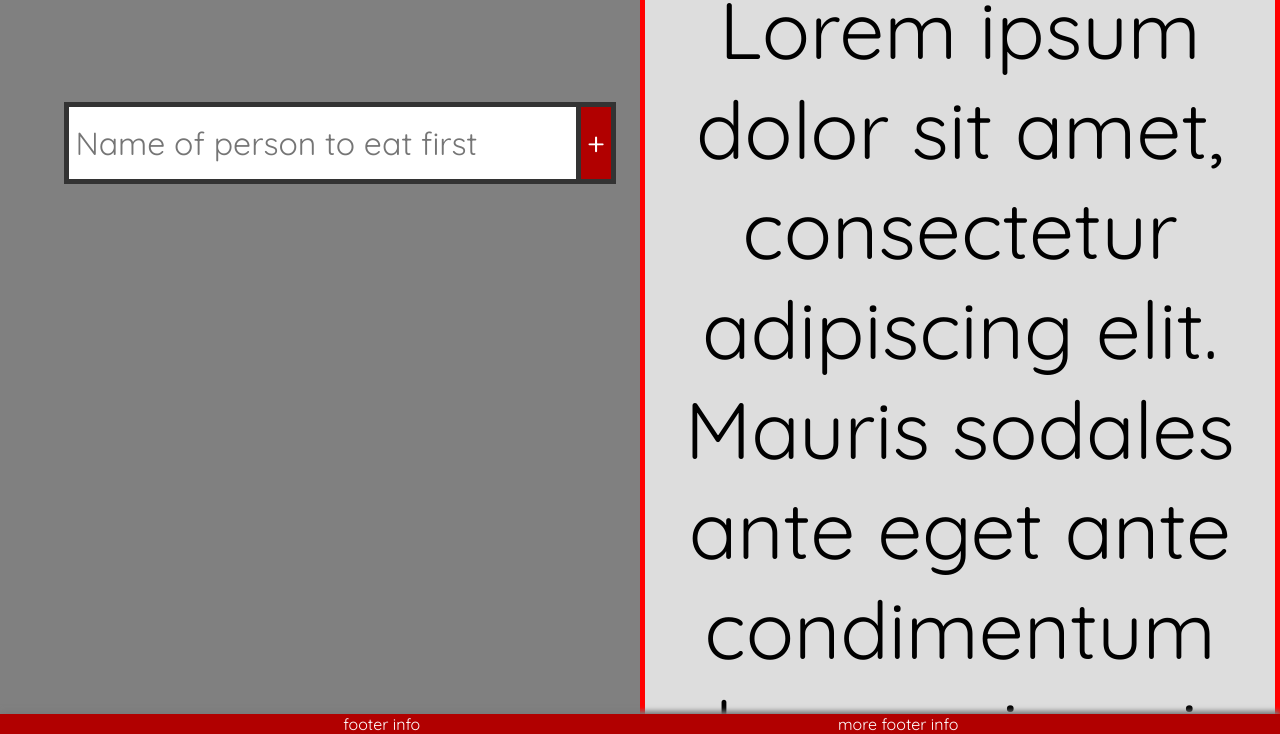
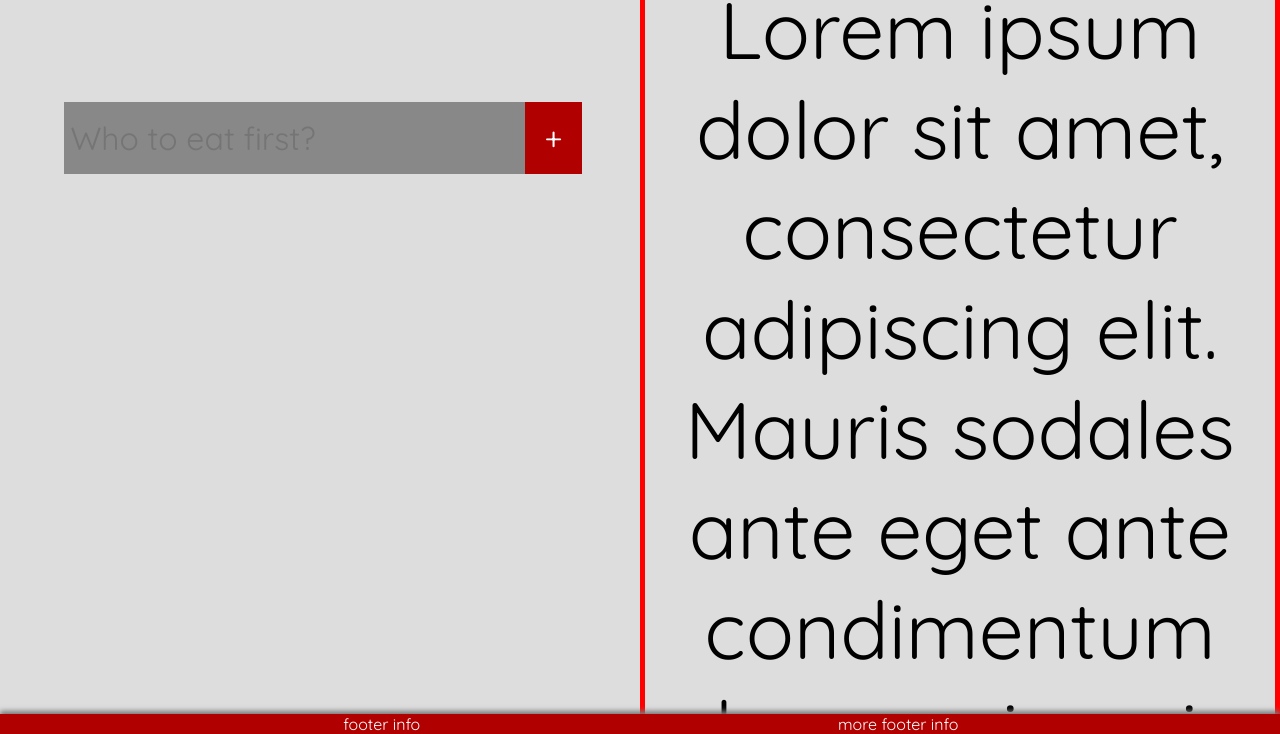
Before and after one commit to mbech/dfah, a plain HTML site: page index.html in a window 1280 px wide. Shown: the part 66-800 px from the top of the page. Drawn offline with Linux system fonts and the light colour scheme.

Commit message:
Refine input box and submit button styling

```diff
--- a/index.html
+++ b/index.html
@@ -22,7 +22,7 @@
       <section id="hat-entry">
         <form id="hat-entry-form"  action="" method="post">
           <input type="text" name="" id="hat-text-input" value=""
-          placeholder="Name of person to eat first"
+          placeholder="Who to eat first?"
           autocomplete="off"
           />
           <button type="button" id="hat-text-submit">+</button>
--- a/stylesheets/main.css
+++ b/stylesheets/main.css
@@ -74,7 +74,7 @@ header {
 }
 
 section {
-  background-color: grey;
+  background-color: #DDD;
   width: 50%;
   height: 100%;
   overflow:auto;
@@ -89,6 +89,7 @@ section {
   margin: auto;
   margin-top: 20%;
   overflow:auto;
+  margin-left: 10%;
 }
 
 #hat-entry-form input, #hat-entry-form button {
@@ -97,21 +98,25 @@ section {
   padding-top: .5em;
   padding-bottom: .5em;
   font-size: 2em;
+  border:none;
 }
 
 #hat-text-input {
-  margin-left: 10%;
+  background-color: #888;
   width :80%;
   padding-left: .2em;
   padding-right: .2em;
-  border: 5px solid #333;
-  border-right: none;
+}
+
+#hat-text-input:focus {
+  background-color: #FFF;
+  outline: none;
 }
 
 #hat-text-submit {
+  width: 10%;
   background-color: #B10000;
   color: #FFF;
-  border: 5px solid #333;
 }
 
 /* Hat Drawing */
```
